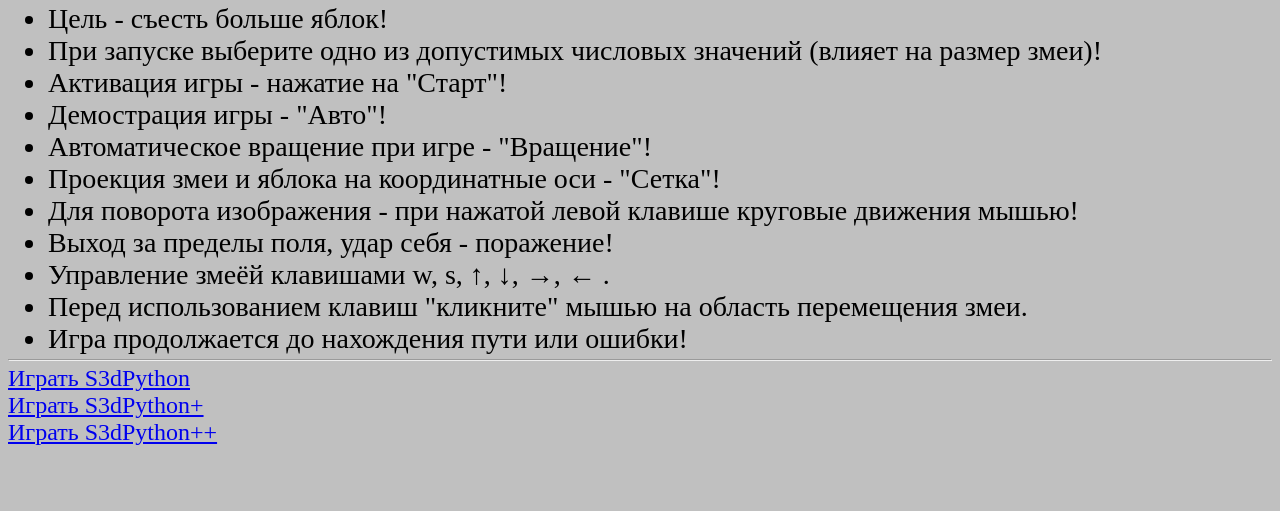
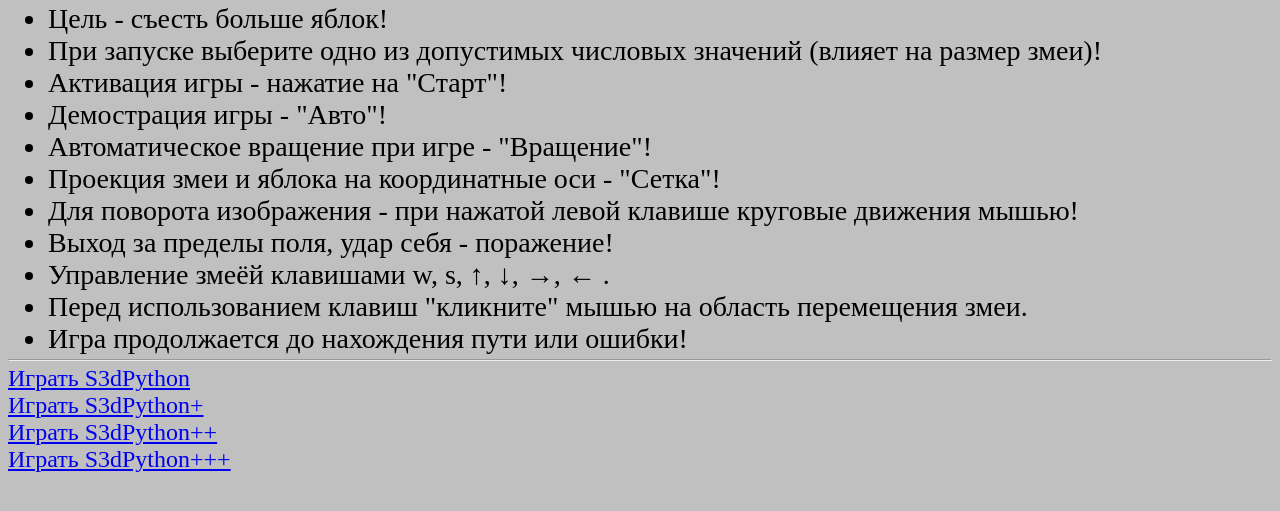
Before and after one commit to VladimirDVN/3dPython, a website: page index.html in a window 1280 px wide. Shown: the part 97-608 px from the top of the page. Drawn offline with nearby package versions, Linux system fonts and the light colour scheme.

Commit message:
Add files via upload

```diff
--- a/index.html
+++ b/index.html
@@ -49,7 +49,8 @@
 	<p> <font size=5rem>
 		<a  href="index1.html" target="_blank" rel="opener" >Играть S3dPython</a> <br>
 		<a  href="index2.html" target="_blank" rel="opener" >Играть S3dPython+</a> <br>
-		<a  href="index3.html" target="_blank" rel="opener" >Играть S3dPython++</a>
+		<a  href="index3.html" target="_blank" rel="opener" >Играть S3dPython++</a> <br>
+		<a  href="index4.html" target="_blank" rel="opener" >Играть S3dPython+++</a>
 	</p>
   </body>
 </html>
```
